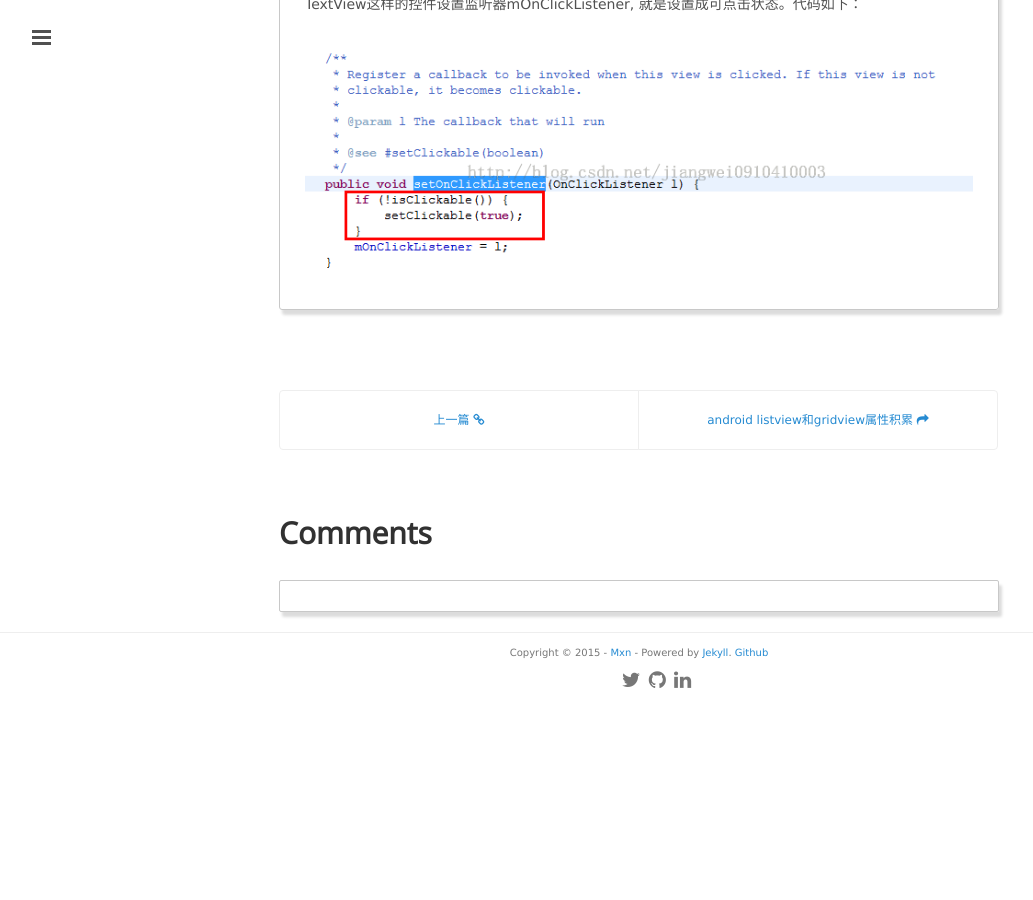
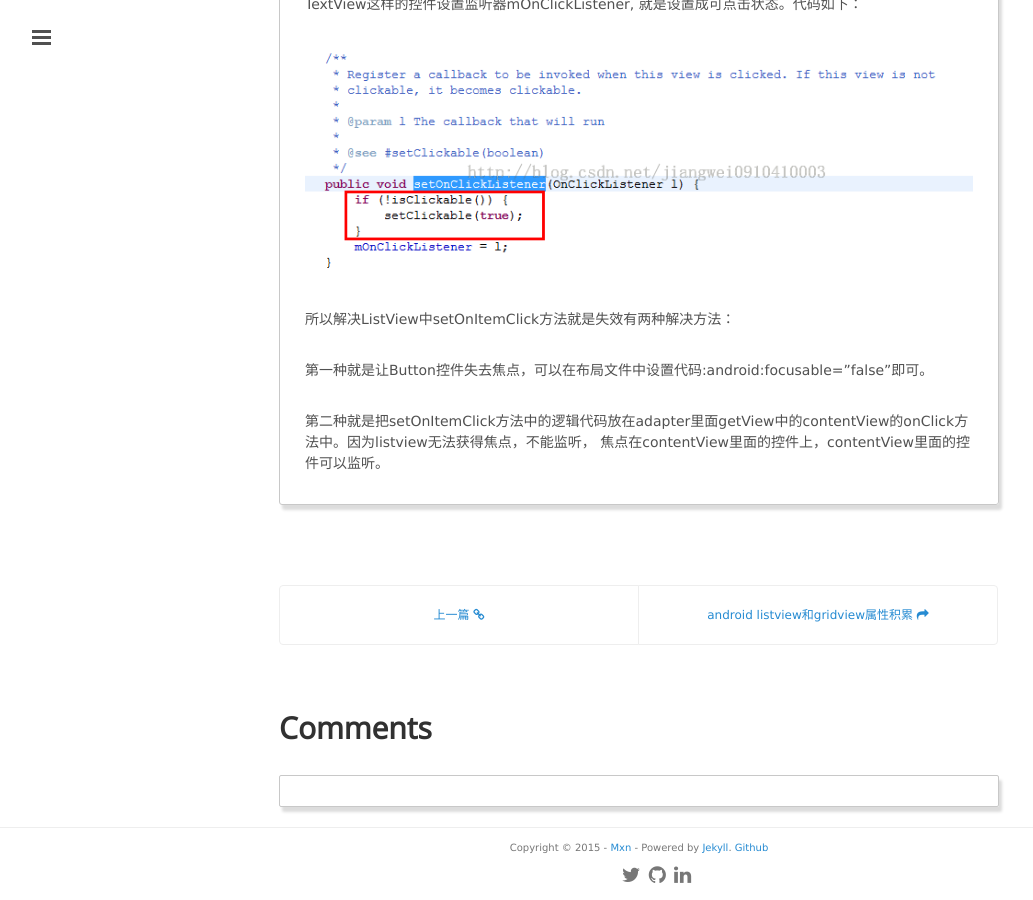
Before and after one commit to mxn21/mxn21.github.io, a Jekyll site: the page built from _posts/2015-6-28-onTouch方法与onClick冲突分析.md, in a window 1280 px wide and 900 px high, scrolled down 6542 px. Shown: the whole window, without its empty margins (1-1034 px from the left). Built offline with Jekyll 4.4.1, drawn with Linux system fonts in a browser that asks for light colours; Markdown is read by kramdown in place of the engine named in the settings; comment, search, counter and statistics services are not loaded; before the commit the page ends 7247 px from its top, so only the background shows below that.

Commit message:
2432
32423423

```diff
--- a/_posts/2015-6-28-onTouch方法与onClick冲突分析.md
+++ b/_posts/2015-6-28-onTouch方法与onClick冲突分析.md
@@ -195,3 +195,10 @@
 就是设置成可点击状态。代码如下：
 
 ![](https://raw.githubusercontent.com/mxn21/mxn21.github.io/master/public/img/img37.png)
+
+所以解决ListView中setOnItemClick方法就是失效有两种解决方法：
+
+第一种就是让Button控件失去焦点，可以在布局文件中设置代码:android:focusable="false"即可。
+
+第二种就是把setOnItemClick方法中的逻辑代码放在adapter里面getView中的contentView的onClick方法中。因为listview无法获得焦点，不能监听，
+焦点在contentView里面的控件上，contentView里面的控件可以监听。
```
